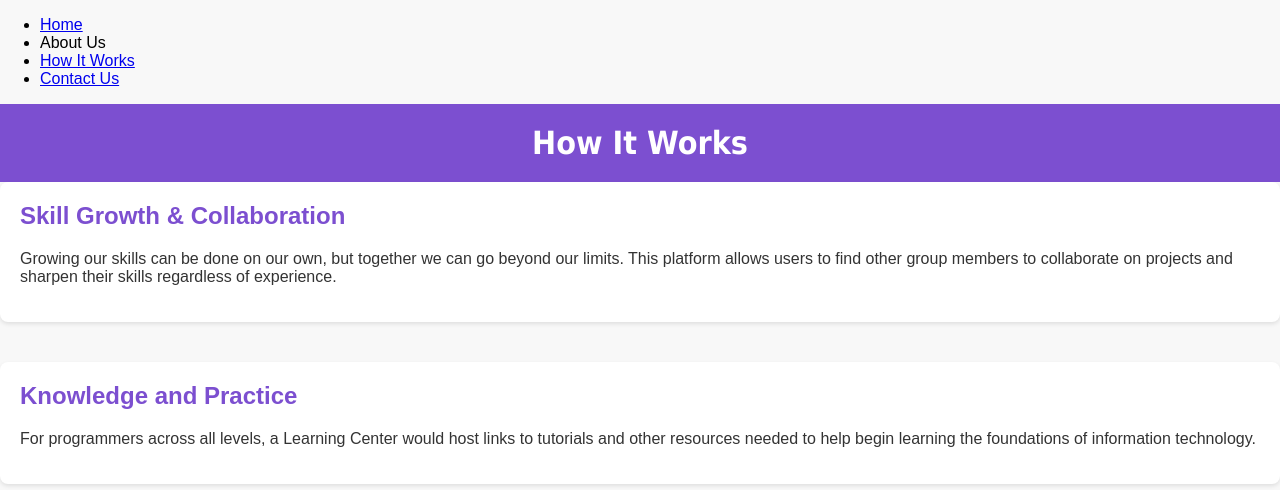
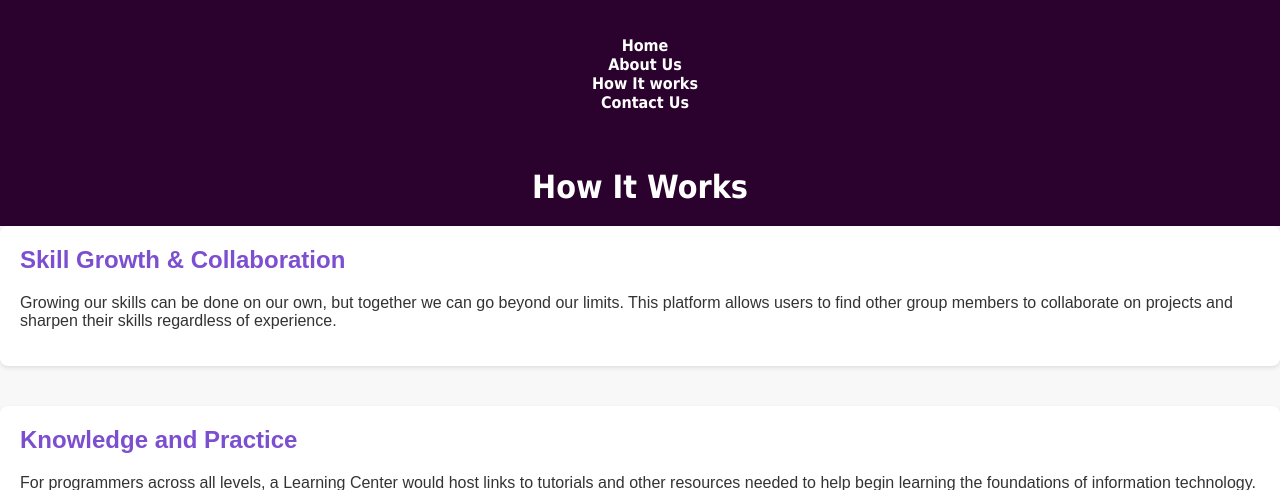
Before and after one commit to YulduzM1/devConnect, a PHP site: page /how_it_works.html in a window 1280 px wide. Shown: the top 490 px of the page. Run offline with PHP 8.4, Linux system fonts and the light colour scheme.

Commit message:
cleaning up the navigation bar
cleaned up the navigation bar as much as I could

```diff
--- a/how_it_works.html
+++ b/how_it_works.html
@@ -7,15 +7,16 @@
     <link rel="stylesheet" href="how_it_works_styles.css"> <!-- Link to your CSS file -->
 </head>
 <body>
-
+    <header>
         <nav>
-          <ul class="nav-links">
-            <li><a href="home">Home</a></li>
-            <li><a hrief="#about">About Us</a></li>
-            <li><a href="#how-it-works">How It Works</a></li>
-            <li><a href="#contact">Contact Us</a></li>
-          </ul>
+            <ul class="nav-links">
+                <li><a href="login.html">Home</a></li>
+                <li><a href="aboutus.html">About Us</a></li>
+                <li><a href="how_it_works.html">How It works</a></li>
+                <li><a href="contact_us.html">Contact Us</a></li>
+            </ul>
         </nav>
+    </header>
 
 
 <header>
--- a/how_it_works_styles.css
+++ b/how_it_works_styles.css
@@ -6,12 +6,35 @@ body {
 }
 
 header {
-    background-color: #7c4fd0;
+    background-color: #2b022d;
     font-family: 'Tahoma', sans-serif;
     color: #ffff;
     text-align: center;
     padding: 20px 0;
 }
+
+.nav-links {
+    list-style: none;
+    padding: 0;
+}
+
+.nav-links li {
+    list-style: none;
+    padding:0;
+}
+
+.nav-links li a {
+    display: inline-block;
+    margin-left: 10px;
+    text-decoration: none;
+    color: #fff;
+    font-weight: bold;
+}
+
+.nav-links li a:hover {
+    text-decoration: underline;
+}
+
 
 h1 {
     margin: 0;
```
Also changed, not shown: aboutus.html (+8 -7 lines), create_project.php (+6 -4 lines), home_user.php (+6 -4 lines), login.html (+4 -4 lines), README.md, contact_us.html (added).
